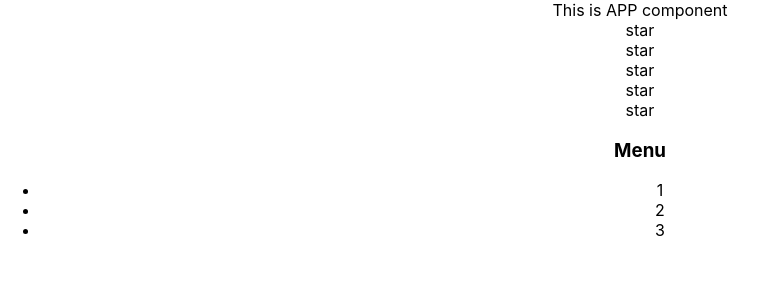
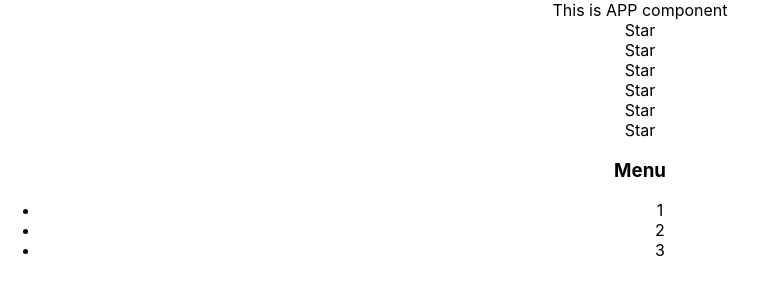
Before and after one commit to ArtyomKub/react-kabzda, a React (Create React App) app: page / in a window 1280 px wide. Shown: the top 300 px of the page, without its empty margins (0-768 px from the left). Built offline with nearby package versions, Linux system fonts and the light colour scheme.

Commit message:
Create a new component Star and connection in Rating-component

```diff
--- a/src/App.tsx
+++ b/src/App.tsx
@@ -15,11 +15,12 @@ export function App() {
 export function Rating() {
     return (
         <div>
-            <div>star</div>
-            <div>star</div>
-            <div>star</div>
-            <div>star</div>
-            <div>star</div>
+            <Star/>
+            <Star/>
+            <Star/>
+            <Star/>
+            <Star/>
+            <Star/>
         </div>
     )
 }
@@ -36,3 +37,9 @@ export function Accordion() {
         </div>
     )
 }
+
+export function Star() {
+    return (
+        <div>Star</div>
+    )
+}
```
